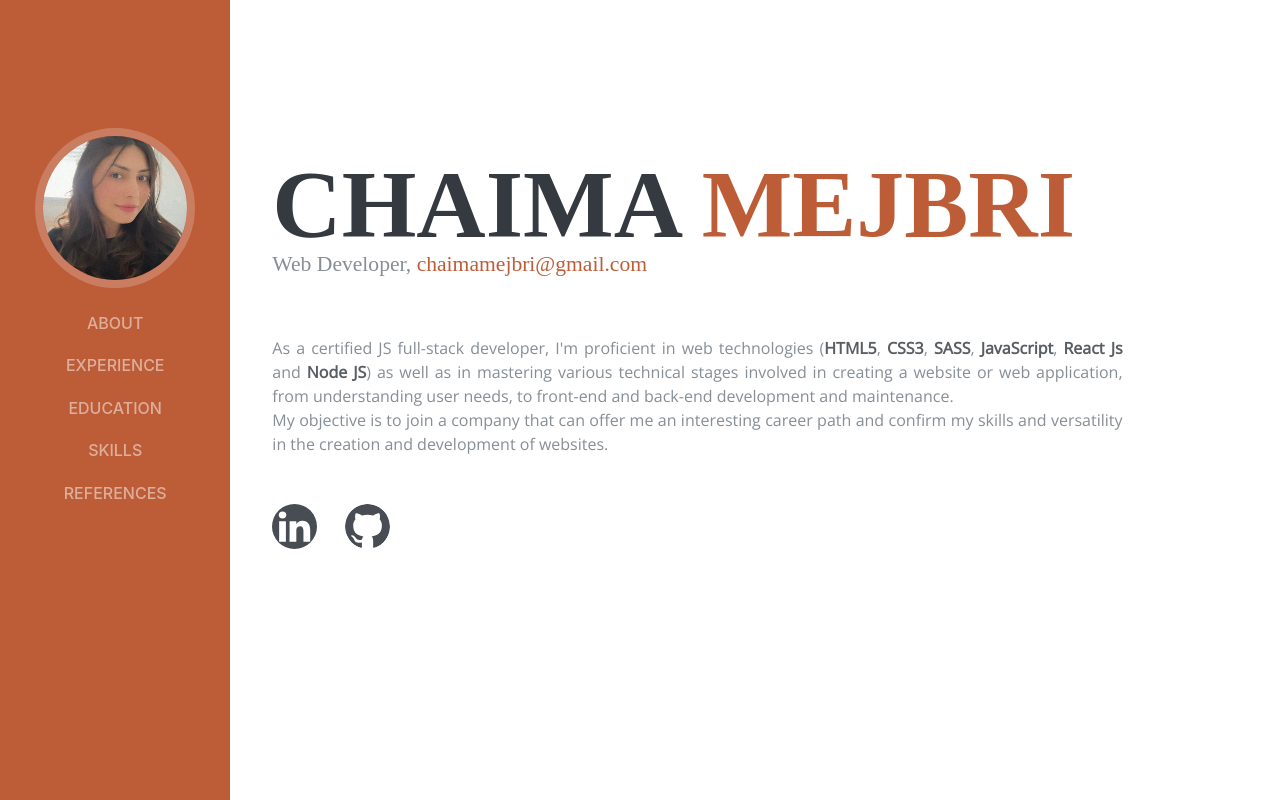
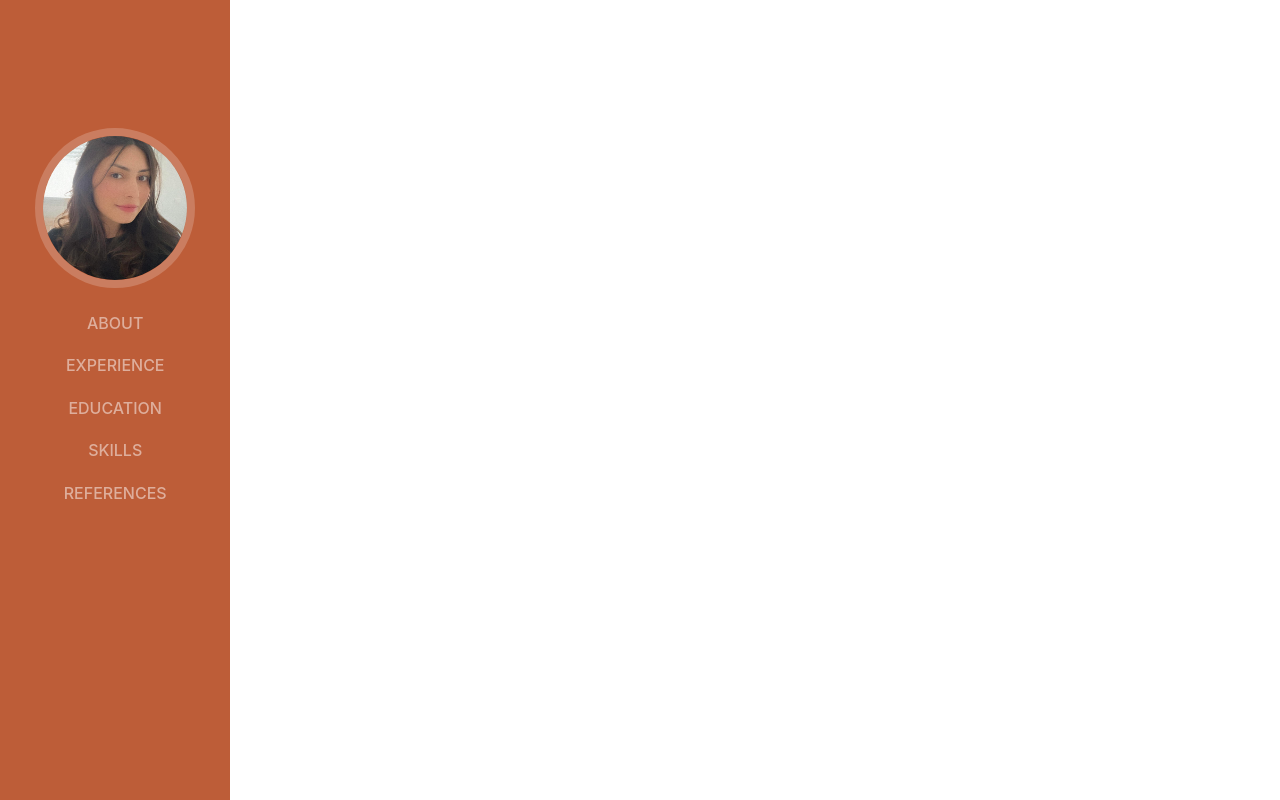
Before and after one commit to coding-with-cha/Portfolio, a React (Create React App) app: page / in a window 1280 px wide. Built offline with nearby package versions, Linux system fonts and the light colour scheme; a web font is replaced by a local one.

Commit message:
commit 08:07

```diff
--- a/package.json
+++ b/package.json
@@ -1,5 +1,5 @@
 {
-  "homepage":"https://coding-with-cha.github.io/resume/",
+  "homepage":"https://coding-with-cha.github.io/resume/About",
   "name": "resume",
   "version": "0.1.0",
   "private": true,
--- a/src/App.js
+++ b/src/App.js
@@ -12,7 +12,7 @@
     <div className="App">
       <Navbar/>
       <Routes>
-        <Route path='/' element={<About/>}/>
+        <Route path='/About' element={<About/>}/>
         <Route path='/Experience' element={<Experience/>}/>
         <Route path='/Education' element={<Education/>}/>
         <Route path='/Skills' element={<Skills/>}/>
```
